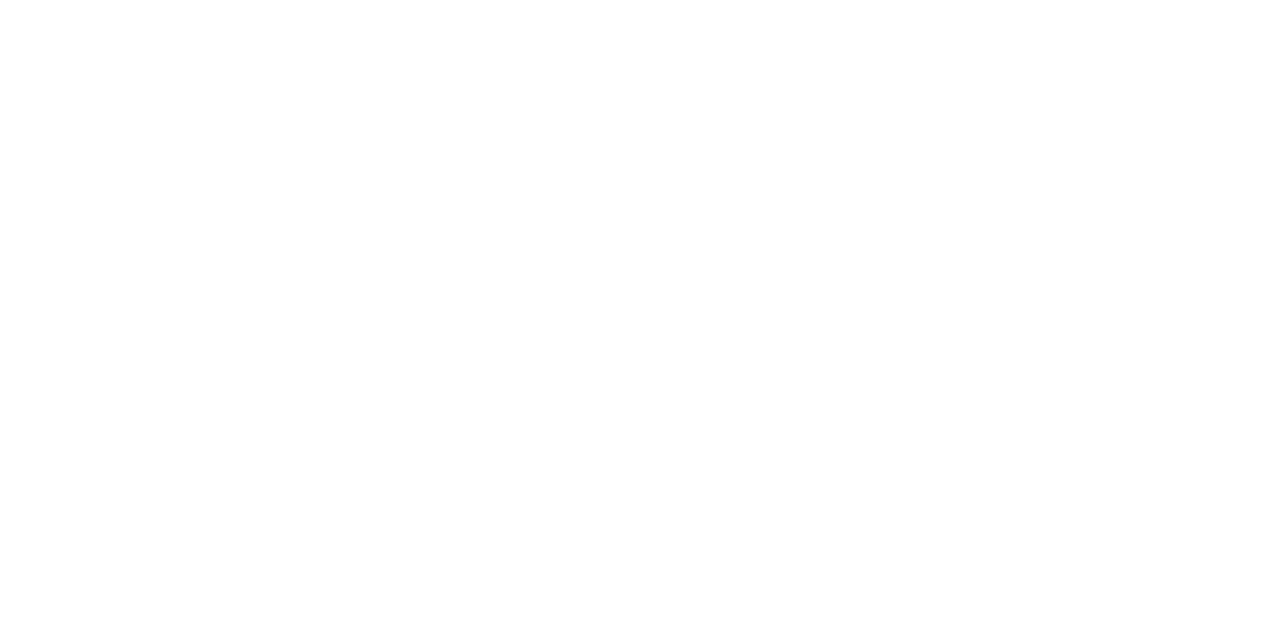
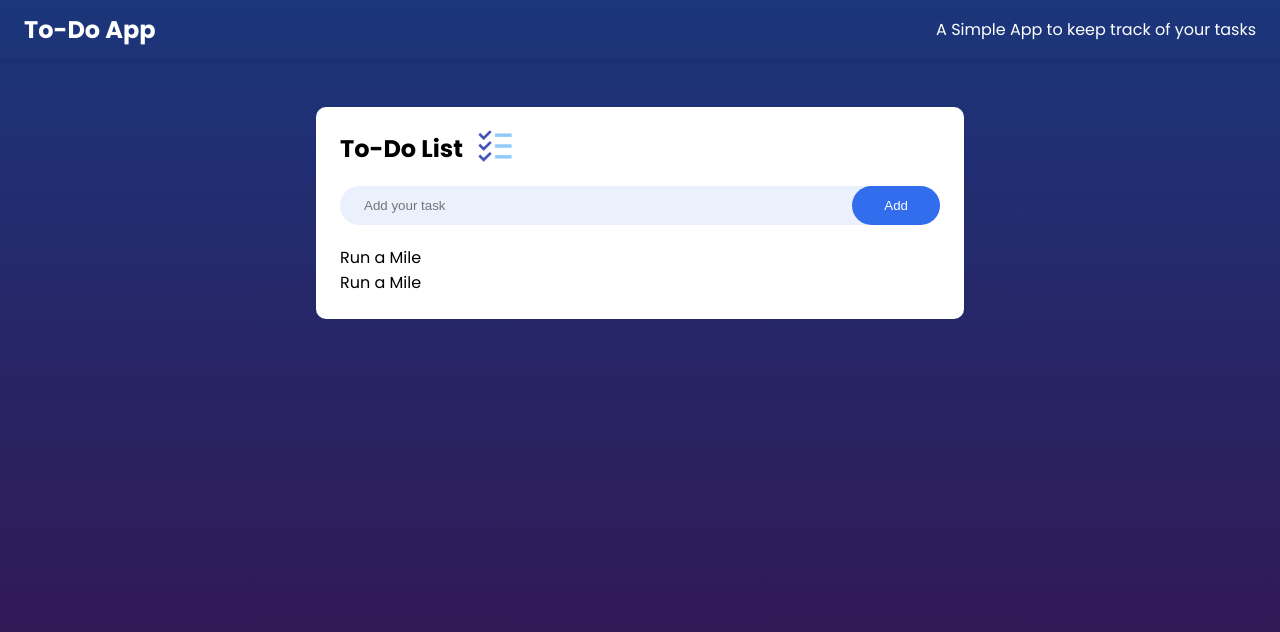
Before and after one commit to bazifabdullah/to-do-app, a website: page index.html in a window 1280 px wide. Drawn offline with Linux system fonts and the light colour scheme.

Commit message:
complete basic styling and layout

```diff
--- a/index.html
+++ b/index.html
@@ -6,7 +6,35 @@
     <title>To-do App</title>
     <link rel="stylesheet" href="css/style.css">
 </head>
-<body>
+<body class="display-f">
+    <!-- navbar -->
+    <nav class="navbar text-white mb-3">
+        <h1>To-Do App</h1>
+        <p>A Simple App to keep track of your tasks</p>
+    </nav>
 
+    <!-- To-Do Container -->
+    <div class="todo-container br-sm p-2">
+        <div class="title">
+            <h2>
+                To-Do List
+            </h2>
+            <img src="img/icon.png" alt="todo icon" class="todo-icon">
+        </div>
+        <div class="input-div">
+            <input type="text" placeholder="Add your task" class="task-input p-1 pl-2 br-lg bg-primary-light-9">
+            <button class="btn-primary text-white submit-btn">Add</button>
+        </div>
+        <div class="todo-list">
+            <div class="todo-item">
+                <div class="checkmark"></div>
+                <p>Run a Mile</p>
+            </div>
+            <div class="todo-item">
+                <div class="checkmark"></div>
+                <p>Run a Mile</p>
+            </div>
+        </div>
+    </div>
 </body>
 </html>
--- a/sass/style.scss
+++ b/sass/style.scss
@@ -1,3 +1,55 @@
+body {
+    background: linear-gradient(#1B367B, #37114C);
+    height: 100vh;
+    width: 100vw;
+    flex-direction: column;
+    align-items: center;
+}
 
+.todo-container {
+    background-color: #fff;
+    width: 600px;
+    display: flex;
+    flex-direction: column;
+    row-gap: 20px;
+}
+
+.title {
+    position: relative;
+
+}
+
+.todo-icon {
+    height: 40px;
+    width: 40px;
+    position: absolute;
+    left: 135px;
+    top: -5px;
+}
+
+.input-div {
+    position: relative;
+}
+
+.task-input {
+    border: none;
+    width: 94%;
+}
+
+.task-input:focus {
+    outline: nones;
+}
+
+.submit-btn {
+    position: absolute;
+    right: 0px;
+}
+
+.checkmark {
+    width: 50px;
+    height: 50px;
+    background-color: black;
+    border-radius: 50%;
+}
 
 @import 'shinobi'
```
Also changed, not shown: css/style.css, img/icon.png (added).
